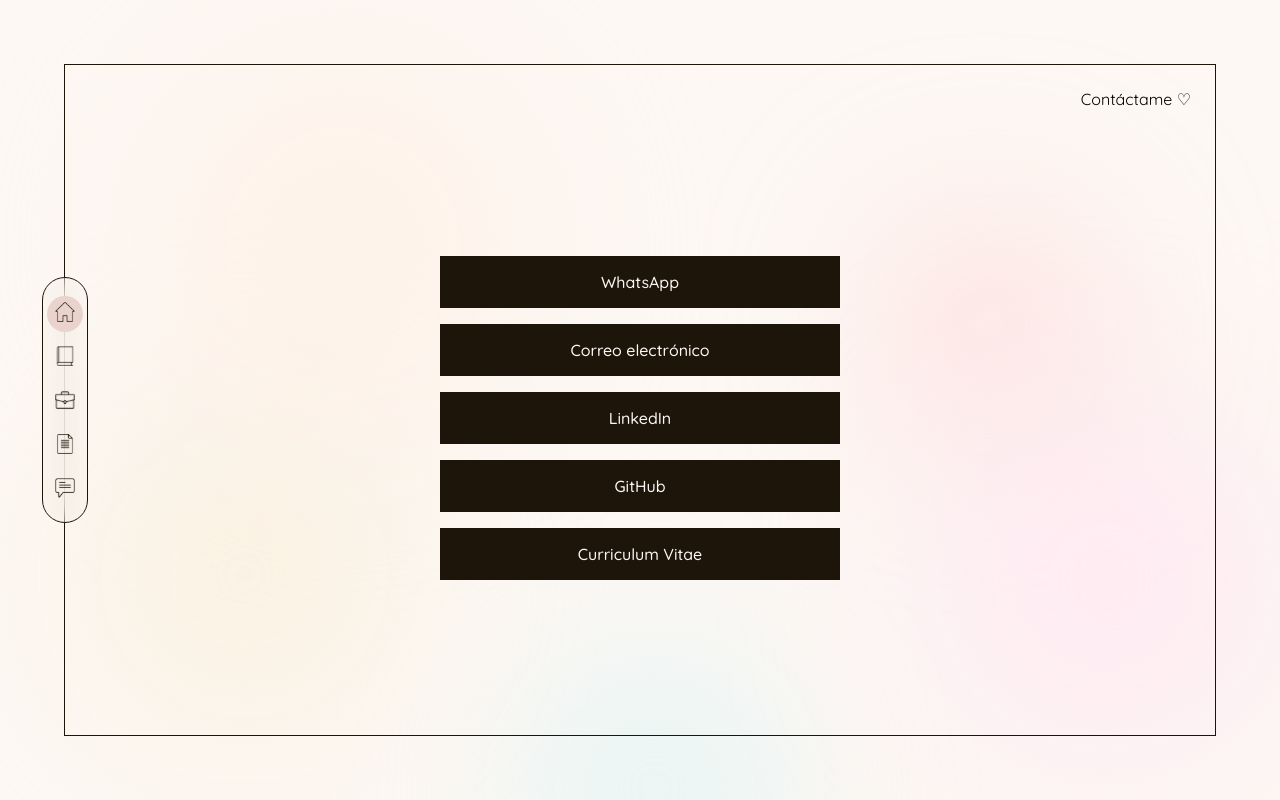
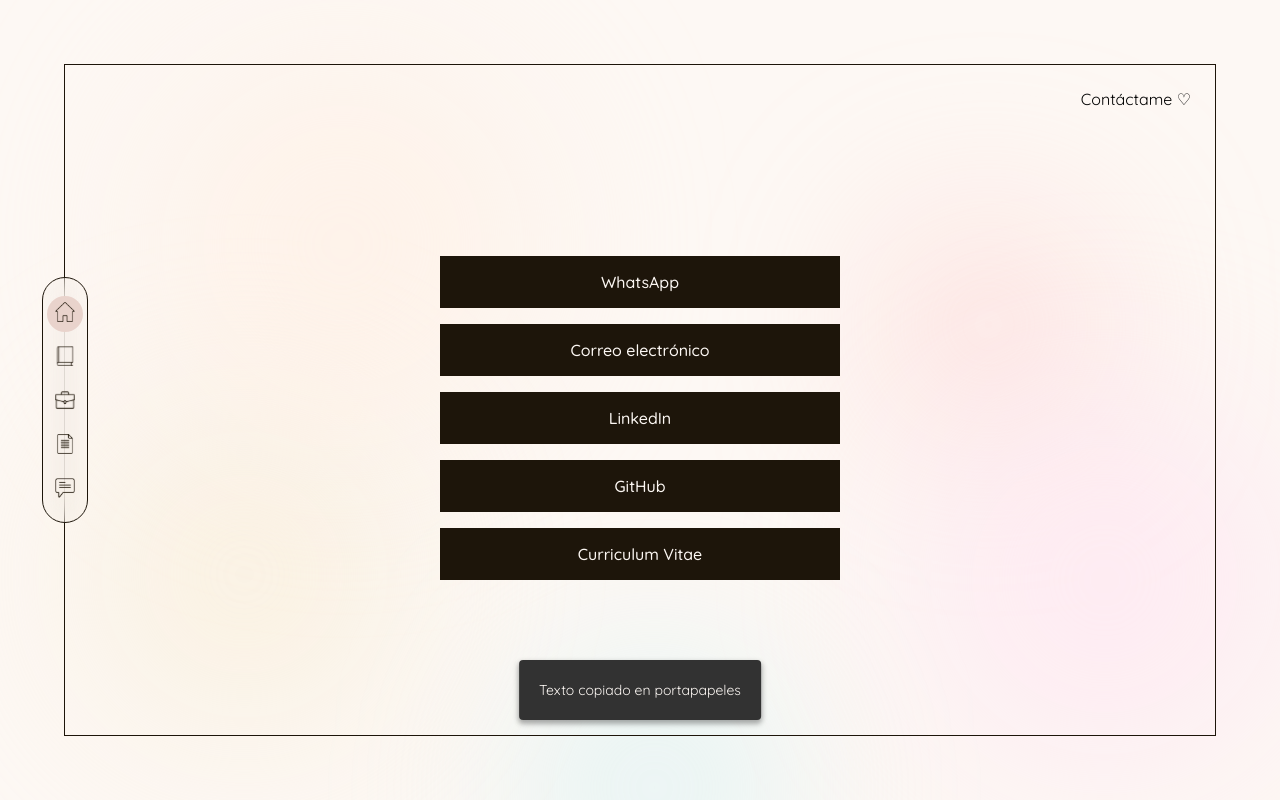
Before and after one commit to darianaren/my-portfolio, a React (Create React App) app: page /contact in a window 1280 px wide. Both pictures are taken after a click on the button "WhatsApp". Built offline with nearby package versions, Linux system fonts and the light colour scheme; a web font is replaced by a local one.

Commit message:
[main] feat (components/Snackbar)

```diff
--- a/src/App.js
+++ b/src/App.js
@@ -1,5 +1,7 @@
 import RouterConfig from "./routes";
 import Background from "./components/Background/Background";
+
+import { SnackbarProvider } from "./context/SnackbarContext";
 import { WindowSizeProvider } from "./context/WindowSizeContext";
 import { ExitDirectionProvider } from "./context/ExitDirectionContext";
 
@@ -7,8 +9,10 @@
   return (
     <ExitDirectionProvider>
       <WindowSizeProvider>
-        <Background />
-        <RouterConfig />
+        <SnackbarProvider>
+          <Background />
+          <RouterConfig />
+        </SnackbarProvider>
       </WindowSizeProvider>
     </ExitDirectionProvider>
   );
--- /dev/null
+++ b/src/components/Portal/Portal.jsx
@@ -0,0 +1,35 @@
+import React, { useEffect, useState, memo } from "react";
+
+import { createPortal } from "react-dom";
+
+const Portal = memo(({ children, portalId = "portal-root" }) => {
+  const [container, setContainer] = useState(null);
+
+  useEffect(() => {
+    let element = document.getElementById(portalId);
+
+    if (!element) {
+      element = document.createElement("div");
+      element.setAttribute("id", portalId);
+      document.body.appendChild(element);
+    }
+
+    if (element instanceof HTMLDivElement) {
+      setContainer(element);
+    } else {
+      setContainer(null);
+    }
+
+    return () => {
+      if (element?.parentElement) {
+        element.parentElement.removeChild(element);
+      }
+    };
+  }, [portalId]);
+
+  return container ? <>{createPortal(children, container)}</> : null;
+});
+
+Portal.displayName = "Portal";
+
+export default Portal;
--- a/src/components/Portal/styles.module.css
+++ /dev/null
@@ -1 +0,0 @@
-@import "../../styles/variables.css";
--- /dev/null
+++ b/src/components/Snackbar/Snackbar.jsx
@@ -0,0 +1,39 @@
+import React, { useEffect } from "react";
+
+import { motion, AnimatePresence } from "framer-motion";
+
+import styles from "./styles.module.css";
+import { SNACKBAR_VARIANTS } from "./constants";
+
+import Portal from "../Portal/Portal";
+
+const Snackbar = ({ message, resetSnackbar, lifeTime = 10000 }) => {
+  useEffect(() => {
+    const interval = setInterval(() => resetSnackbar(), lifeTime);
+
+    return () => clearInterval(interval);
+  }, [lifeTime, resetSnackbar]);
+
+  return (
+    <Portal portalId="snackbar">
+      <AnimatePresence>
+        {message && resetSnackbar ? (
+          <motion.div
+            exit="exit"
+            role="alert"
+            tabIndex={0}
+            initial="hidden"
+            animate="visible"
+            onClick={resetSnackbar}
+            className={styles.snackbar}
+            variants={SNACKBAR_VARIANTS}
+          >
+            <p className={styles.message}>{message}</p>
+          </motion.div>
+        ) : null}
+      </AnimatePresence>
+    </Portal>
+  );
+};
+
+export default Snackbar;
--- /dev/null
+++ b/src/components/Snackbar/constants.js
@@ -0,0 +1,15 @@
+export const SNACKBAR_VARIANTS = Object.freeze({
+  hidden: { x: "-50%", y: "100%", opacity: 0 },
+  visible: {
+    y: 0,
+    x: "-50%",
+    opacity: 1,
+    transition: { duration: 0.5, ease: "easeOut" }
+  },
+  exit: {
+    y: "100%",
+    x: "-50%",
+    opacity: 0.5,
+    transition: { duration: 0.5, ease: "easeIn" }
+  }
+});
--- /dev/null
+++ b/src/components/Snackbar/styles.module.css
@@ -0,0 +1,30 @@
+@import "../../styles/variables.css";
+
+.snackbar {
+  left: 50%;
+  bottom: 5rem;
+  position: fixed;
+
+  display: flex;
+  align-items: center;
+  justify-content: center;
+
+  padding: 20px;
+  min-height: 60px;
+  max-width: calc(100% - 3rem);
+
+  z-index: 1000;
+  cursor: pointer;
+  border-radius: 0.25rem;
+  background-color: #323232;
+  box-shadow: 0px 3px 5px 1px #32323265;
+}
+
+.message {
+  font-size: 14px;
+  line-height: 16px;
+  color: var(--white);
+  text-align: center;
+
+  cursor: pointer;
+}
--- /dev/null
+++ b/src/context/SnackbarContext.js
@@ -0,0 +1,35 @@
+import {
+  createContext,
+  useState,
+  useContext,
+  useCallback,
+  useMemo
+} from "react";
+import Snackbar from "../components/Snackbar/Snackbar";
+
+const SnackbarContext = createContext();
+
+export const SnackbarProvider = ({ children }) => {
+  const [snackbarInfo, setSnackbarInfo] = useState("");
+
+  const resetSnackbar = useCallback(() => setSnackbarInfo(""), []);
+
+  const showSnackbar = useCallback((message) => {
+    setSnackbarInfo(message);
+  }, []);
+
+  const contextValue = useMemo(
+    () => ({
+      showSnackbar
+    }),
+    [showSnackbar]
+  );
+  return (
+    <SnackbarContext.Provider value={contextValue}>
+      <Snackbar resetSnackbar={resetSnackbar} message={snackbarInfo} />
+      {children}
+    </SnackbarContext.Provider>
+  );
+};
+
+export const useSnackbar = () => useContext(SnackbarContext);
--- a/src/pages/Contact/Contact.jsx
+++ b/src/pages/Contact/Contact.jsx
@@ -5,13 +5,17 @@
 
 import Button from "../../components/Button/Button";
 import PageWrapper from "../../templates/PageWrapper/PageWrapper";
+import { useSnackbar } from "../../context/SnackbarContext";
 
 const Contact = () => {
+  const { showSnackbar } = useSnackbar();
+
   const handleButtonClick =
     ({ copy, email, download, link }) =>
     () => {
       if (copy) {
         navigator.clipboard.writeText(copy);
+        showSnackbar("Texto copiado en portapapeles");
       }
 
       if (email) {
```
